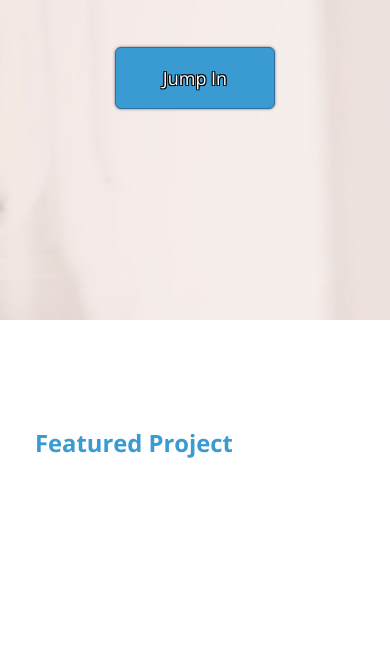
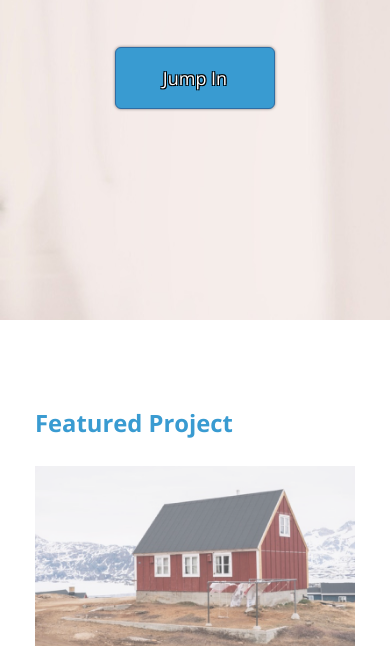
Before and after one commit to MsEmmz/jumpstart, a plain HTML site: page index.html in a window 390 px wide. Shown: the part 454-1100 px from the top of the page. Drawn offline with nearby package versions, Linux system fonts and the light colour scheme.

Commit message:
fixed media queries and issue with featured projects

```diff
--- a/index.html
+++ b/index.html
@@ -1,6 +1,7 @@
 <!DOCTYPE html>
 <html>
   <head>
+    <meta name="viewport" content="width=device-width, initial-scale=1.0">
     <title>Jumpstart</title>
     <link rel="icon" href="favicon.png" type="image/x-icon">
 
@@ -12,9 +13,6 @@
     integrity="sha384-BVYiiSIFeK1dGmJRAkycuHAHRg32OmUcww7on3RYdg4Va+PmSTsz/K68vbdEjh4u" crossorigin="anonymous">
     <link rel="stylesheet" type="text/css" href="resources/slick/slick.css"/>
     <link rel='stylesheet' type='text/css' href='resources/css/style.css'>
-
-
-
   </head>
 
   <body>
@@ -77,12 +75,12 @@
      <div class = "container featured-project">
        <div class = "row">
          <h2 class="col-xs-12">Featured Project </h2>
+         </div>
        <div class = "row">
          <div class = "col-md-6 col-sm-12">
            <div class = "image-container">
              <a href="#"onclick="return false;" class="service">
               <img src = "resources/images/featured-project.png"></a>
-           </div>
          </div>
          <div class = "col-md-3 col-sm-6">
            <h3>DeFrost: A Documentary</h3>
--- a/resources/css/style.css
+++ b/resources/css/style.css
@@ -142,6 +142,12 @@ img {
   height: 23rem;
   margin-top: 20px;
 }
+@media only screen and (max-width: 768px) {
+  .featured-project .col-xs-12 {
+    margin-top: 0;
+  }
+}
+
 /*Projects*/
 
 .project {
```
